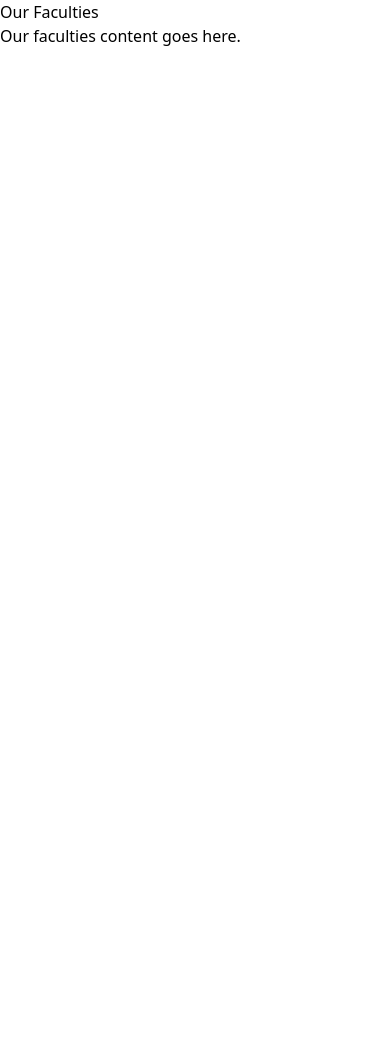
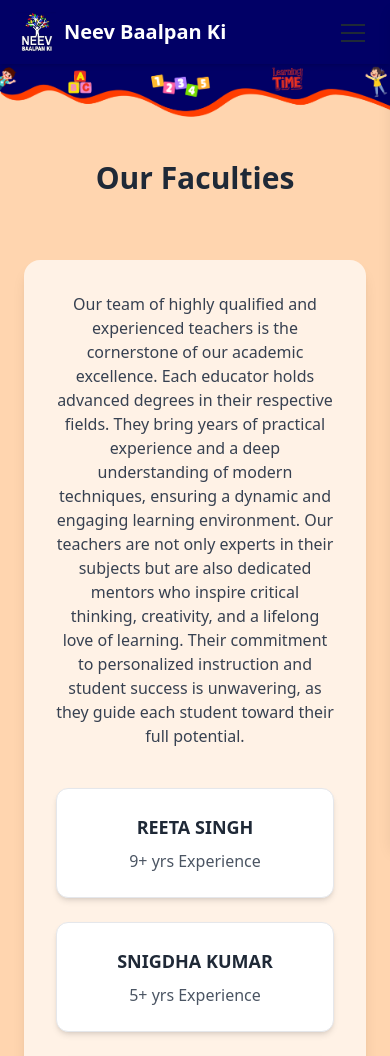
Before and after one commit to Manasraj9/School-Website, a React (Vite) app in the folder my-school-website/: page /our-faculties in a window 390 px wide. Shown: the top 1056 px of the page. Before the commit the page ends 844 px from the top, so only its background shows below. Built offline with nearby package versions, Linux system fonts and the light colour scheme.

Commit message:
Refactor navigation and remove Director Message page; enhance Management, Our Moto, and Principal Message pages with new content and layout

```diff
--- a/my-school-website/src/App.jsx
+++ b/my-school-website/src/App.jsx
@@ -5,7 +5,7 @@ import OurMoto from "./pages/OurMoto";
 import SchoolPrayer from "./pages/SchoolPrayer";
 import OurFaculties from "./pages/OurFaculties";
 import Management from "./pages/Management";
-import DirectorMessage from "./pages/DirectorMessage";
+// import DirectorMessage from "./pages/DirectorMessage";
 import PrincipalMessage from "./pages/PrincipalMessage";
 import Academics from "./pages/Academics";
 import AdmissionGuidelines from "./pages/AdmissionGuidelines";
@@ -28,7 +28,7 @@ export default function App() {
         <Route path="/our-faculties" element={<OurFaculties />} />
         <Route path="/management" element={<Management />} />
         {/* Message Dropdown */}
-        <Route path="/director-message" element={<DirectorMessage />} />
+        {/* <Route path="/director-message" element={<DirectorMessage />} /> */}
         <Route path="/principal-message" element={<PrincipalMessage />} />
         {/* Academic Profile */}
         <Route path="/academics" element={<Academics />} />
--- a/my-school-website/src/components/navbar.jsx
+++ b/my-school-website/src/components/navbar.jsx
@@ -19,8 +19,8 @@ const Navbar = () => {
     {
       title: "Message",
       links: [
-        { name: "Director Message", path: "/director-message" },
         { name: "Principal Message", path: "/principal-message" },
+        { name: "Director Message", path: "" },
       ],
     },
     {
--- a/my-school-website/src/pages/DirectorMessage.jsx
+++ /dev/null
@@ -1,10 +0,0 @@
-import React from 'react';
-
-const DirectorMessage = () => (
-  <div>
-    <h1>Director Message</h1>
-    <p>Message from the Director will go here.</p>
-  </div>
-);
-
-export default DirectorMessage;
--- a/my-school-website/src/pages/OurFaculties.jsx
+++ b/my-school-website/src/pages/OurFaculties.jsx
@@ -1,10 +1,68 @@
 import React from 'react';
+import Navbar from '../components/Navbar';
+import Footer from '../components/Footer';
 
-const OurFaculties = () => (
-  <div>
-    <h1>Our Faculties</h1>
-    <p>Our faculties content goes here.</p>
-  </div>
-);
+const OurFaculties = () => {
+  const faculties = [
+    { name: "REETA SINGH", exp: "9+ yrs Experience" },
+    { name: "SNIGDHA KUMAR", exp: "5+ yrs Experience" },
+    { name: "KUMARI SWAGATA", exp: "5+ yrs Experience" },
+  ];
+
+  return (
+    <div className='bg-[#ffd5af]'>
+      <Navbar />
+
+      {/* Banner Image */}
+      <div className="w-full">
+        <img
+          src="/images/Upper.png"
+          alt="Design"
+          className="w-full object-cover"
+        />
+      </div>
+
+      {/* Heading */}
+      <h2 className="text-3xl sm:text-4xl font-bold text-center text-gray-800 mt-10 mb-6">
+        Our Faculties
+      </h2>
+
+      {/* Faculties Section */}
+      <section className="px-6 py-10 flex justify-center">
+        <div className="bg-[#fff2e6] rounded-2xl shadow-lg p-8 max-w-5xl w-full">
+          {/* Description */}
+          <p className="text-gray-700 text-center mb-10">
+            Our team of highly qualified and experienced teachers is the cornerstone
+            of our academic excellence. Each educator holds advanced degrees in their
+            respective fields. They bring years of practical experience and a deep
+            understanding of modern techniques, ensuring a dynamic and engaging
+            learning environment. Our teachers are not only experts in their subjects
+            but are also dedicated mentors who inspire critical thinking, creativity,
+            and a lifelong love of learning. Their commitment to personalized
+            instruction and student success is unwavering, as they guide each student
+            toward their full potential.
+          </p>
+
+          {/* Faculty Cards */}
+          <div className="grid grid-cols-1 sm:grid-cols-2 md:grid-cols-3 gap-6">
+            {faculties.map((faculty, index) => (
+              <div
+                key={index}
+                className="bg-white shadow-md rounded-xl p-6 text-center border border-gray-200 hover:shadow-xl transition"
+              >
+                <h3 className="text-lg font-semibold text-gray-800 mb-2">
+                  {faculty.name}
+                </h3>
+                <p className="text-gray-600">{faculty.exp}</p>
+              </div>
+            ))}
+          </div>
+        </div>
+      </section>
+
+      <Footer />
+    </div>
+  );
+};
 
 export default OurFaculties;
--- a/my-school-website/src/pages/OurMoto.jsx
+++ b/my-school-website/src/pages/OurMoto.jsx
@@ -10,7 +10,7 @@ const mottoSpeech = [
 ];
 
 const OurMoto = () => (
-  <div className="min-h-screen bg-gray-50">
+  <div className="min-h-screen bg-[#ffd5af]">
     <Navbar />
     <div className="w-full">
       <img
@@ -19,10 +19,11 @@ const OurMoto = () => (
         className="w-full object-cover"
       />
     </div>
+    <h2 className="text-4xl font-bold text-gray-800 mb-4 text-center mt-5">Our Moto</h2>
     <div className="flex justify-center items-center lg:py-10 md:py-8 sm:py-6">
       <div className="bg-white border rounded-2xl shadow-xl flex flex-col md:flex-row items-center p-10 max-w-6xl w-full mx-auto" style={{ borderColor: "#FE7743", borderWidth: "2px" }}>
         <div className="flex-1">
-          <h2 className="text-4xl font-bold text-gray-800 mb-4">Our Motto</h2>
+
            <ul className="list-disc pl-5 text-lg text-gray-700 space-y-2">
             {mottoSpeech.map((line, idx) => (
               <li key={idx}>{line}</li>
--- a/my-school-website/src/pages/PrincipalMessage.jsx
+++ b/my-school-website/src/pages/PrincipalMessage.jsx
@@ -1,9 +1,74 @@
 import React from 'react';
+import Navbar from '../components/Navbar';
+import Footer from '../components/Footer';
 
 const PrincipalMessage = () => (
-  <div>
-    <h1>Principal Message</h1>
-    <p>Message from the Principal will go here.</p>
+  <div className="bg-[#ffd5af]">
+    <Navbar />
+    <div className="w-full">
+      <img
+        src="/images/Upper.png"
+        alt="Design"
+        className="w-full object-cover"
+      />
+    </div>
+    {/* Header */}
+    <h1 className="text-2xl sm:text-4xl font-bold text-gray-800 text-center mt-10">
+      Principal’s Message
+    </h1>
+    <section className="px-4 py-10">
+      <div className="max-w-4xl mx-auto">
+        <div className="bg-white rounded-2xl shadow-md border-2 border-[#FE7743] overflow-hidden">
+          {/* Body */}
+          <div className="p-5 sm:p-8">
+            <p className="text-sm sm:text-base text-gray-700 leading-relaxed">
+              <span className="font-semibold text-xl">Dear Parents and Guardians,</span>
+              <br />
+              <br />
+              Welcome to <span className="font-semibold">“NeevBaalpan Ki”</span>.
+              As the principal, I am delighted to welcome you to our vibrant school
+              community. It is a true honour to partner with you in your child's
+              first and most formative years of education. Our dedicated team of
+              educators is passionate about creating a safe, nurturing, and
+              stimulating environment where every child feels valued and excited to learn.
+            </p>
+
+            <p className="mt-4 text-sm sm:text-base text-gray-700 leading-relaxed">
+              At <span className="font-semibold">“NEEV BAALPAN KI”</span>, our
+              philosophy is centred on play-based learning, as we believe that
+              play school is the most powerful vehicle for a child's development.
+              Our curriculum is thoughtfully designed to ignite curiosity and
+              foster creativity, allowing children to explore the world around
+              them through hands-on activities, art, music, and social interaction.
+            </p>
+
+            <p className="mt-4 text-sm sm:text-base text-gray-700 leading-relaxed">
+              We are committed to nurturing not only your child's academic skills
+              but also their social and emotional well-being. We believe in
+              celebrating every milestone, from the first time they share a toy to
+              their first-ever masterpiece. Our goal is to lay a strong foundation
+              for a lifetime of joyful learning and personal growth.
+            </p>
+
+            <p className="mt-4 text-sm sm:text-base text-gray-700 leading-relaxed">
+              Thank you for entrusting us with your child's educational journey.
+              We look forward to a wonderful and successful year ahead, filled
+              with discovery, laughter, and a love for learning.
+            </p>
+
+            {/* Signature */}
+            <div className="mt-6 pt-4 border-t border-gray-200 flex flex-col sm:flex-row sm:items-center sm:justify-between gap-2">
+              <div>
+                <p className="font-semibold text-gray-900">Sincerely,</p>
+                <p className="text-gray-800">Prabha Dayal (Principal)</p>
+                <p className="text-gray-600">NeevBaalpan Ki</p>
+              </div>
+            </div>
+          </div>
+        </div>
+      </div>
+    </section>
+    <Footer />
   </div>
 );
 
```
Also changed, not shown: my-school-website/src/pages/Management.jsx (+30 -4 lines).
